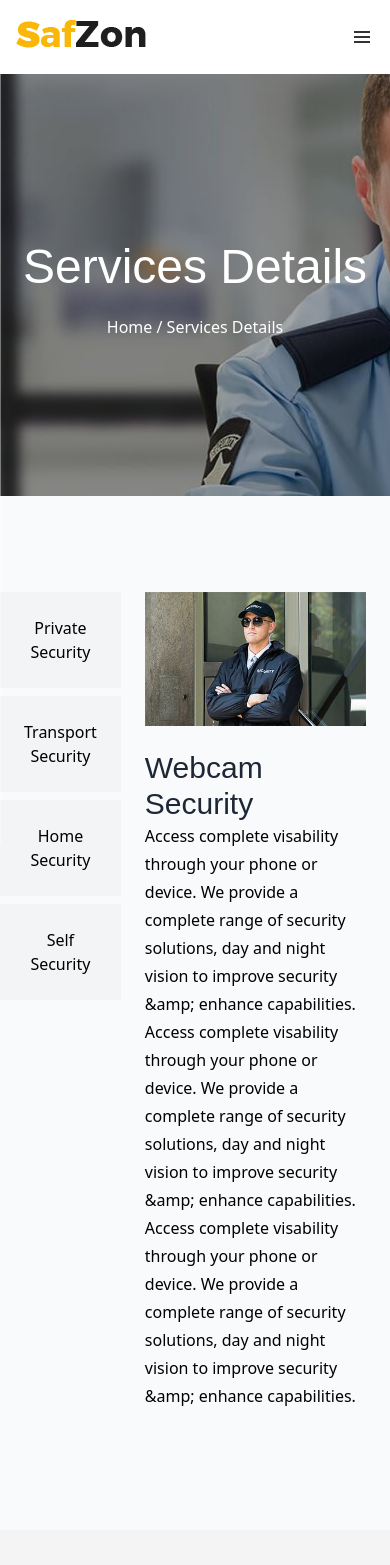
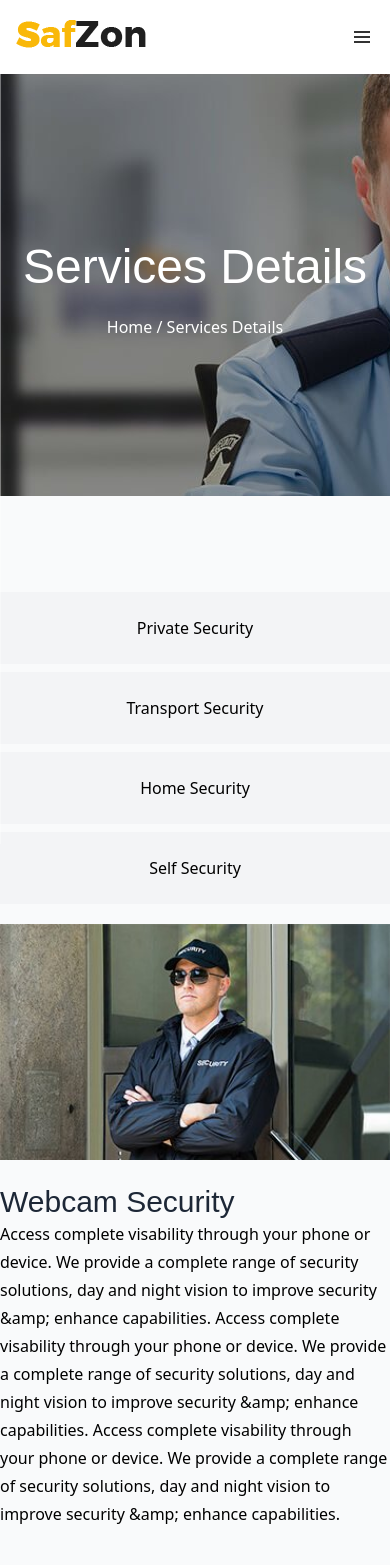
Before and after one commit to Gh-Reza/security_app, a React (Vite) app: page /services-details in a window 390 px wide. Shown: the top 1565 px of the page. Built offline with nearby package versions, Linux system fonts and the light colour scheme; the HTML template or start-up script is replaced by a standard one; what tailwindcss-animated would draw is missing.

Commit message:
Make the components responsive

```diff
--- a/src/components/content/services/ServicesDetails.jsx
+++ b/src/components/content/services/ServicesDetails.jsx
@@ -7,7 +7,7 @@ export default function ServiceDetails() {
   };
 
   return (
-    <div className="container px-6">
+    <div className="container md:px-6">
       <div>
         <img src={details.img} alt={details.title} className="w-full" />
       </div>
--- a/src/components/navigation/SideNav.jsx
+++ b/src/components/navigation/SideNav.jsx
@@ -25,7 +25,7 @@ export default function SideNav() {
   ];
 
   return (
-    <div className="container w-1/3 md:px-6">
+    <div className="container w-full md:w-1/3 md:px-6">
       <ul className="flex flex-col space-y-2">
         {navItems.map((item) => (
           <li key={item.id} className="">
--- a/src/components/pages/ServicesDetails.jsx
+++ b/src/components/pages/ServicesDetails.jsx
@@ -7,7 +7,7 @@ export default function ServicesDetails() {
     <section className="bg-gray-50">
       <CommonHero text="Services Details" />
       <div className="container py-24 md:px-12">
-        <div className="flex">
+        <div className="flex flex-col space-y-5 md:flex-row">
           <SideNav />
           <ServiceDetails />
         </div>
```
